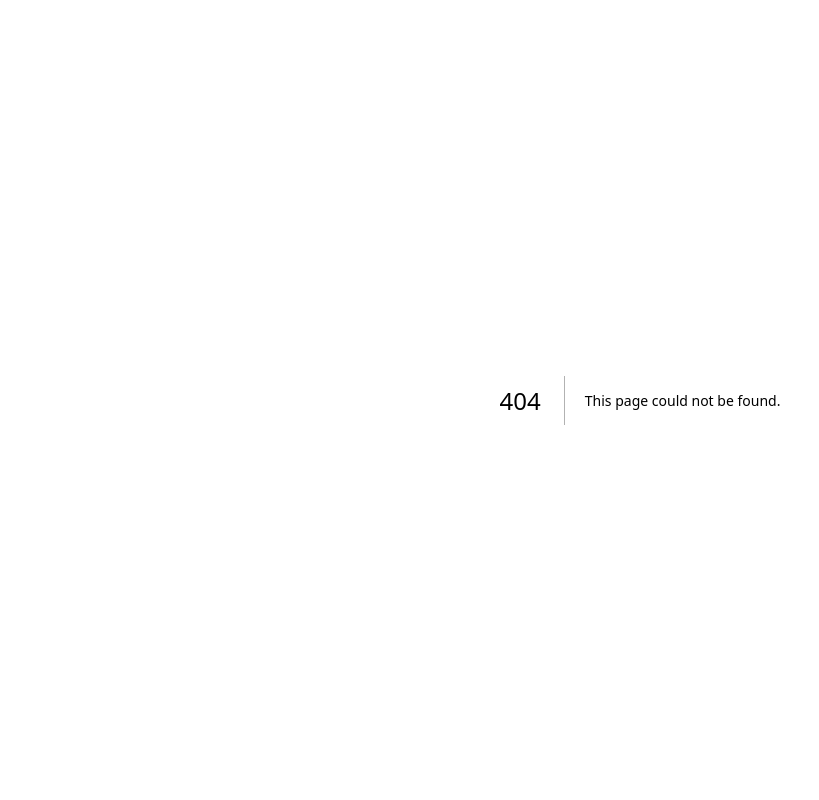
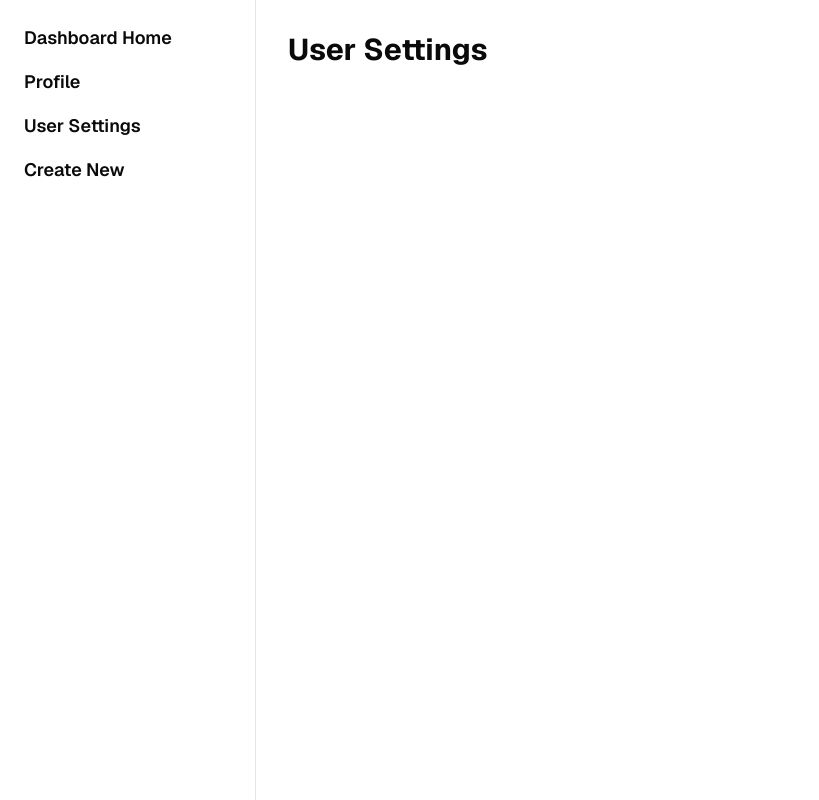
Before and after one commit to joshuaprunty/quiz-master, a Next.js app: page /usersettings in a window 1280 px wide. Before the commit this address had no page. Shown: the whole page, without its empty margins (0-819 px from the left). Built offline with nearby package versions, Linux system fonts and the light colour scheme.

Commit message:
more layout and sidebar

```diff
--- a/src/app/(auth)/login/page.js
+++ b/src/app/(auth)/login/page.js
@@ -1,7 +1,11 @@
+import Link from "next/link"
+
 export default function Login() {
   return (
     <div className="grid grid-rows-[20px_1fr_20px] items-center justify-items-center min-h-screen p-8 pb-20 gap-16 sm:p-20 font-[family-name:var(--font-geist-sans)]">
-      Login
+      <Link href="/dashboard" className="font-bold text-xl text-blue-700">
+        [Login]
+      </Link>
     </div>
   );
 }
--- a/src/app/(authenticated)/layout.js
+++ b/src/app/(authenticated)/layout.js
@@ -21,8 +21,8 @@ export default function AuthenticatedLayout({ children }) {
             <Link href="/profile" className="text-lg font-semibold">
               Profile
             </Link>
-            <Link href="/settings" className="text-lg font-semibold">
-              Settings
+            <Link href="/usersettings" className="text-lg font-semibold">
+              User Settings
             </Link>
           </nav>
         </SheetContent>
@@ -30,19 +30,20 @@ export default function AuthenticatedLayout({ children }) {
 
       {/* Desktop Sidebar */}
       <div className="hidden lg:flex h-screen w-64 flex-col fixed left-0 top-0 bottom-0 border-r bg-background">
-        <div className="p-6">
-          <h2 className="text-lg font-semibold">Navigation</h2>
-        </div>
         <nav className="flex flex-col gap-4 p-6">
           <Link href="/dashboard" className="text-lg font-semibold">
-            Dashboard
+            Dashboard Home
           </Link>
           <Link href="/profile" className="text-lg font-semibold">
             Profile
           </Link>
-          <Link href="/settings" className="text-lg font-semibold">
-            Settings
+          <Link href="/usersettings" className="text-lg font-semibold">
+            User Settings
           </Link>
+          <Link href="/dashboard/create" className="text-lg font-semibold">
+            Create New
+          </Link>
+
         </nav>
       </div>
 
--- a/src/app/(authenticated)/profile/page.js
+++ b/src/app/(authenticated)/profile/page.js
@@ -0,0 +1,7 @@
+export default function Profile() {
+  return (
+    <div className="p-8">
+      <h1 className="text-3xl font-bold">Profile</h1>
+    </div>
+  )
+}
--- /dev/null
+++ b/src/app/(authenticated)/usersettings/page.js
@@ -0,0 +1,7 @@
+export default function UserSettings() {
+  return (
+    <div className="p-8">
+      <h1 className="text-3xl font-bold">User Settings</h1>
+    </div>
+  )
+}
--- a/src/components/Navbar.js
+++ b/src/components/Navbar.js
@@ -1,6 +1,9 @@
 import Link from "next/link"
 import { NavigationMenu, NavigationMenuItem, NavigationMenuLink, NavigationMenuList } from "@/components/ui/navigation-menu"
 import { cn } from "@/lib/utils"
+import { Button } from "@/components/ui/button"
+
+const isAuthenticated = false;
 
 export default function Navbar() {
   return (
@@ -25,35 +28,31 @@ export default function Navbar() {
                 </Link>
               </NavigationMenuItem>
 
-              {/* <NavigationMenuItem>
-                <Link href="/about" legacyBehavior passHref>
-                  <NavigationMenuLink className={cn(
-                    "group inline-flex h-9 w-max items-center justify-center rounded-md px-4 py-2 text-sm font-medium transition-colors hover:bg-accent hover:text-accent-foreground focus:bg-accent focus:text-accent-foreground focus:outline-none disabled:pointer-events-none disabled:opacity-50"
-                  )}>
-                    About
-                  </NavigationMenuLink>
-                </Link>
-              </NavigationMenuItem> */}
-
+              {!isAuthenticated ? (
                 <NavigationMenuItem>
                   <Link href="/login" legacyBehavior passHref>
                     <NavigationMenuLink className={cn(
-                    "group inline-flex h-9 w-max items-center justify-center rounded-md px-4 py-2 text-sm font-medium transition-colors hover:bg-accent hover:text-accent-foreground focus:bg-accent focus:text-accent-foreground focus:outline-none disabled:pointer-events-none disabled:opacity-50"
+                      "group inline-flex h-9 w-max items-center justify-center rounded-md px-4 py-2 text-sm font-medium transition-colors hover:text-accent-foreground focus:bg-accent focus:text-accent-foreground focus:outline-none disabled:pointer-events-none disabled:opacity-50"
                     )}>
-                    Login
+                      <Button className="bg-blue-600 hover:bg-blue-700">
+                        Log In or Sign Up
+                      </Button>
                     </NavigationMenuLink>
                   </Link>
                 </NavigationMenuItem>
-
+              ) : (
                 <NavigationMenuItem>
                   <Link href="/dashboard" legacyBehavior passHref>
                     <NavigationMenuLink className={cn(
-                    "group inline-flex h-9 w-max items-center justify-center rounded-md px-4 py-2 text-sm font-medium transition-colors hover:bg-accent hover:text-accent-foreground focus:bg-accent focus:text-accent-foreground focus:outline-none disabled:pointer-events-none disabled:opacity-50"
+                      "group inline-flex h-9 w-max items-center justify-center rounded-md px-4 py-2 text-sm font-medium transition-colors hover:text-accent-foreground focus:bg-accent focus:text-accent-foreground focus:outline-none disabled:pointer-events-none disabled:opacity-50"
                     )}>
+                      <Button className="bg-blue-600 hover:bg-blue-700">
                         Dashboard
+                      </Button>
                     </NavigationMenuLink>
                   </Link>
                 </NavigationMenuItem>
+              )}
             </NavigationMenuList>
           </NavigationMenu>
         </div>
```
Also changed, not shown: 1 other file (tests, documents, lock files or other folders). Lines whose indentation alone changed are shown as unchanged.
